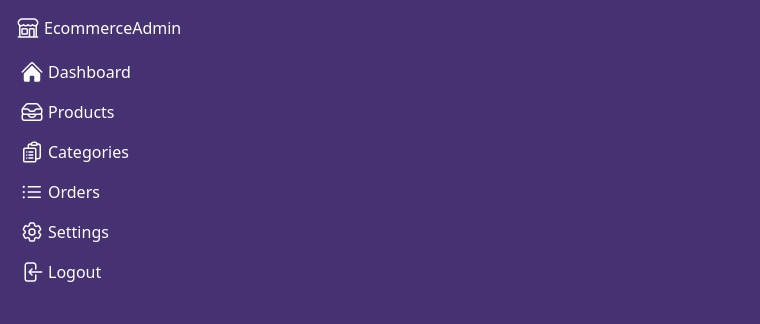
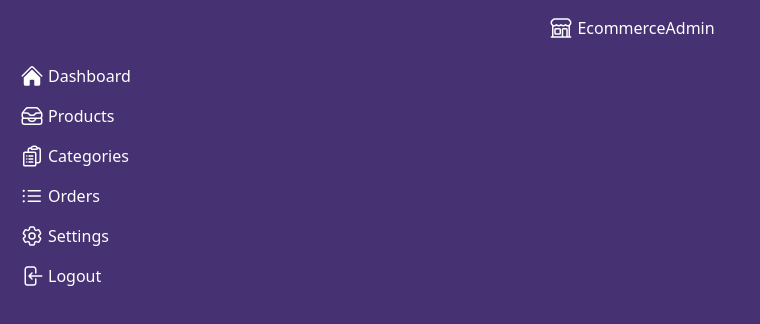
Before and after one commit to Delky91/admin-ecommerce, a Next.js app: page /components/nav in a window 1280 px wide. Shown: the top 324 px of the page, without its empty margins (0-760 px from the left). Built offline with nearby package versions, Linux system fonts and the light colour scheme.

Commit message:
new style in logo,nav, layout

```diff
--- a/pages/components/Layout.jsx
+++ b/pages/components/Layout.jsx
@@ -1,5 +1,5 @@
 import { useSession, signIn, signOut } from "next-auth/react";
-import Nav from "./nav";
+import Nav from "./nav.jsx";
 import { useState } from "react";
 import Logo from "./Logo.jsx";
 
@@ -32,7 +32,7 @@ export default function Layout({ children }) {
 						xmlns='http://www.w3.org/2000/svg'
 						viewBox='0 0 24 24'
 						fill='currentColor'
-						className='w-6 h-6'>
+						className='w-6 h-6 text-white'>
 						<path
 							fillRule='evenodd'
 							d='M3 6.75A.75.75 0 013.75 6h16.5a.75.75 0 010 1.5H3.75A.75.75 0 013 6.75zM3 12a.75.75 0 01.75-.75h16.5a.75.75 0 010 1.5H3.75A.75.75 0 013 12zm0 5.25a.75.75 0 01.75-.75h16.5a.75.75 0 010 1.5H3.75a.75.75 0 01-.75-.75z'
@@ -40,6 +40,7 @@ export default function Layout({ children }) {
 						/>
 					</svg>
 				</button>
+
 				<div className='flex grow justify-center mr-6'>
 					<Logo />
 				</div>
--- a/pages/components/Logo.jsx
+++ b/pages/components/Logo.jsx
@@ -11,14 +11,14 @@ export default function Logo() {
 				viewBox='0 0 24 24'
 				strokeWidth={1.5}
 				stroke='currentColor'
-				className='w-6 h-6'>
+				className='w-6 h-6 text-white'>
 				<path
 					strokeLinecap='round'
 					strokeLinejoin='round'
 					d='M13.5 21v-7.5a.75.75 0 01.75-.75h3a.75.75 0 01.75.75V21m-4.5 0H2.36m11.14 0H18m0 0h3.64m-1.39 0V9.349m-16.5 11.65V9.35m0 0a3.001 3.001 0 003.75-.615A2.993 2.993 0 009.75 9.75c.896 0 1.7-.393 2.25-1.016a2.993 2.993 0 002.25 1.016c.896 0 1.7-.393 2.25-1.016a3.001 3.001 0 003.75.614m-16.5 0a3.004 3.004 0 01-.621-4.72L4.318 3.44A1.5 1.5 0 015.378 3h13.243a1.5 1.5 0 011.06.44l1.19 1.189a3 3 0 01-.621 4.72m-13.5 8.65h3.75a.75.75 0 00.75-.75V13.5a.75.75 0 00-.75-.75H6.75a.75.75 0 00-.75.75v3.75c0 .415.336.75.75.75z'
 				/>
 			</svg>
-			<span>EcommerceAdmin</span>
+			<span className='text-white'>EcommerceAdmin</span>
 		</Link>
 	);
 }
--- a/pages/components/nav.jsx
+++ b/pages/components/nav.jsx
@@ -9,9 +9,9 @@ export default function Nav({ show }) {
 	const { pathname } = router;
 	//clases const
 	const inactiveLink = "flex gap-1 p-1";
-	const activeLink = inactiveLink + " bg-white text-black rounded-md";
+	const activeLink = inactiveLink + " bg-white/10 text-white rounded-md";
 	const inactiveIcon = "w-6 h-6";
-	const activeIcon = inactiveIcon + " text-primary";
+	const activeIcon = inactiveIcon + " text-white";
 
 	//close session
 	async function logout() {
@@ -25,11 +25,11 @@ export default function Nav({ show }) {
 				(show ? "left-0 " : "-left-full ") +
 				"text-white p-4 bg-primary fixed w-full h-screen top-0 md:static md:w-auto transition-all"
 			}>
-			<div className='mb-4 mr-4'>
+			<div className='mb-5 mr-4 flex justify-center'>
 				<Logo />
 			</div>
 
-			<nav className='flex flex-col gap-2 '>
+			<nav className='flex flex-col gap-2 justify-center'>
 				<Link
 					href={"/"}
 					className={pathname === "/" ? activeLink : inactiveLink}>
```
